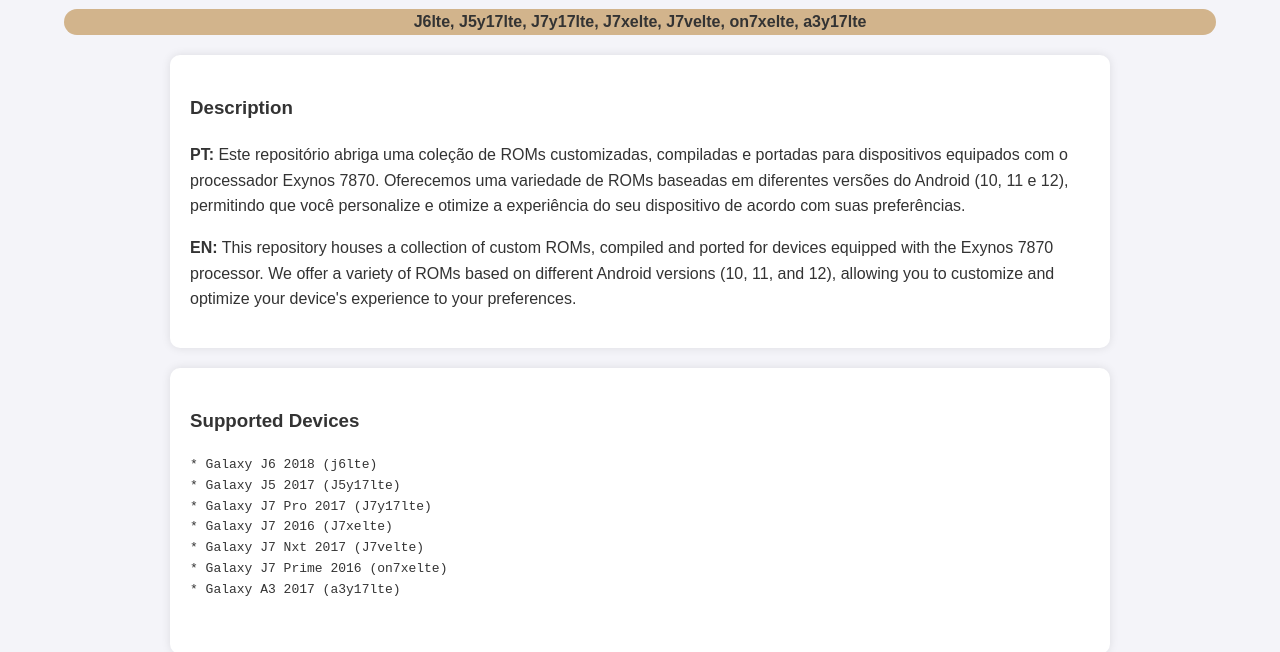
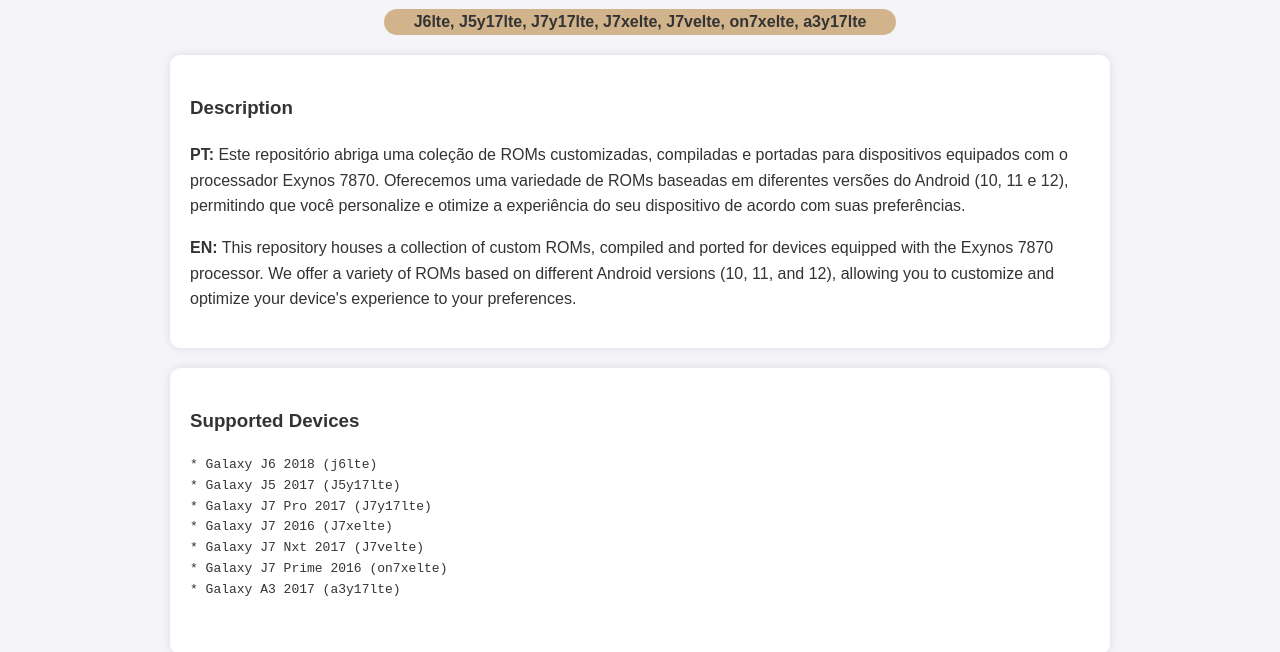
Before and after one commit to brunoliratm/Repository-ROMs-Exynos7870, a plain HTML site: page index.html in a window 1280 px wide. Shown: the part 448-1100 px from the top of the page. Drawn offline with Linux system fonts and the light colour scheme.

Commit message:
Adjust header styling in index.html for improved layout

```diff
--- a/index.html
+++ b/index.html
@@ -87,7 +87,7 @@
         <h1>Custom ROMs for Exynos 7870 Devices</h1>
         <img src="https://cdn.jsdelivr.net/gh/devicons/devicon/icons/androidstudio/androidstudio-original.svg" align="center" height="50" width="50">
         <br>
-        <h4 style="background-color: tan; width: 90%; margin: 0 auto; text-align: center; border-radius: 15px;">J6lte, J5y17lte, J7y17lte, J7xelte, J7velte, on7xelte, a3y17lte</h4>
+        <h4 style="background-color: tan; width: 40%; margin: 0 auto; text-align: center; border-radius: 15px;">J6lte, J5y17lte, J7y17lte, J7xelte, J7velte, on7xelte, a3y17lte</h4>
     </header>
 
     <section class="description">
```
